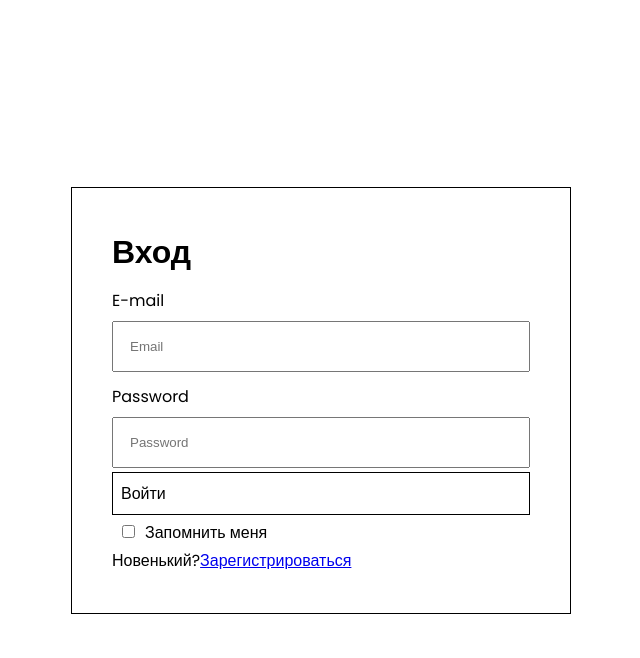
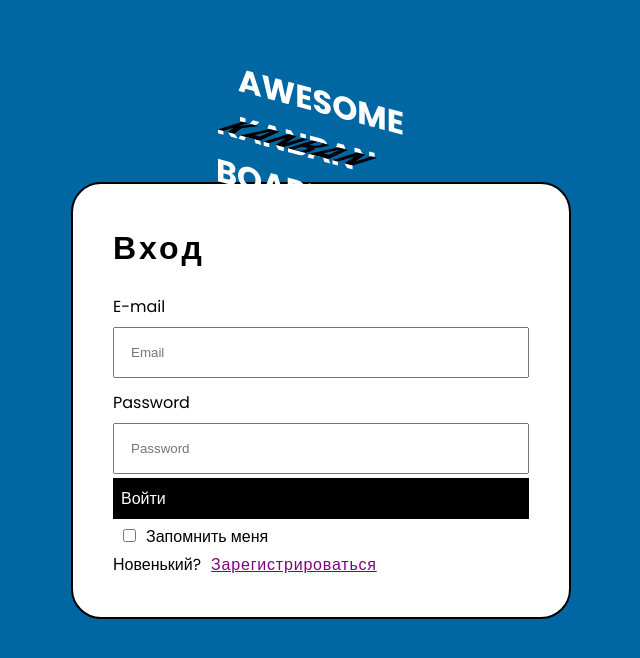
Before and after one commit to ib1zza/react-kanban, a React (Create React App) app: page /login in a window 1280 px wide. Shown: the top 658 px of the page, without its empty margins (319-959 px from the left). Built offline with nearby package versions, Linux system fonts and the light colour scheme; no server answers.

Commit message:
redesign

```diff
--- a/src/pages/Home/index.tsx
+++ b/src/pages/Home/index.tsx
@@ -1,9 +1,6 @@
 import React from "react";
 import { Route, Routes } from "react-router";
 import TaskPage from "./components/TaskPage/TaskPage";
-import Login from "../Login/Login";
-import SignUp from "../SignUp/SignUp";
-import { AuthContextProvider } from "../../context/AuthContext";
 import TaskColumn from "./components/TaskColumn";
 import Layout from "./components/Layout/Layout";
 
@@ -28,8 +25,6 @@ const TYPES = {
   Inprogress: "In progress",
   Finished: "Finished",
 };
-
-
 
 const Home = () => {
   const [tasksAll, setTasksAll] = React.useState(
--- a/src/pages/Login/Login.module.css
+++ b/src/pages/Login/Login.module.css
@@ -1,20 +1,33 @@
 .wrapper {
   display: flex;
-
+  background-color: #0067a3;
   width: 100%;
   height: 100%;
   z-index: 50;
 }
 .login {
-  border: 1px solid black;
+  background-color: white;
+  border: 2px solid black;
   padding: 40px;
   margin: auto;
   width: 500px;
+  border-radius: 30px;
 }
 .login__title {
-  margin-bottom: 16px;
+  margin-bottom: 22px;
+  letter-spacing: 0.1em;
 }
+.login__logo {
+  position: absolute;
+  left: 0;
+  right: 0;
+  margin-left: auto;
+  margin-right: auto;
+  padding-top: 100px;
+  color: white;
 
+  text-align: center;
+}
 .login__body {
   display: flex;
   flex-direction: column;
@@ -25,7 +38,9 @@
   width: 100%;
 }
 .login__btn {
-  border: 1px solid black;
+  background-color: black;
+
+  color: white;
   margin-top: 4px;
   padding: 8px;
   width: 100%;
@@ -36,3 +51,66 @@
 .login__remember {
   margin: 10px;
 }
+.login__linkArea_link {
+  color: purple;
+  text-decoration: underline;
+  letter-spacing: 0.05em;
+}
+.login__linkArea_descr {
+  margin-right: 10px;
+}
+
+.center {
+  position: absolute;
+  left: 0;
+  right: 0;
+  margin-left: auto;
+  margin-right: auto;
+  margin-top: 150px;
+  width: 0;
+  transform: prespective(1000px) translate(-50%, -50%);
+  transform: skewY(15deg);
+  transition: 0.5s;
+}
+
+.center:hover {
+  transform: prespective(1000px) translate(-50%, -50%);
+  transform: skewY(0deg);
+}
+
+.center h1 span {
+  position: absolute;
+  top: 0;
+  left: 0;
+  transform: translate(-50%, -50%);
+  margin: 0;
+  padding: 0;
+  text-transform: uppercase;
+  font-size: 32px;
+  color: #fff;
+  transform-style: preserve-3d;
+  transition: 0.8s;
+}
+.center h1 span:nth-child(1) {
+  clip-path: polygon(0 0, 100% 0, 100% 45%, 0 45%);
+}
+
+.center h1 span:nth-child(2) {
+  color: black;
+  transform: translate(-50%, -50%) skewX(-60deg);
+  left: -10px;
+  clip-path: polygon(0 45%, 100% 45%, 100% 55%, 0 55%);
+}
+
+.center h1 span:nth-child(3) {
+  transform: translate(-50%, -50%) skewY(0deg);
+  left: -22px;
+  clip-path: polygon(0 55%, 100% 55%, 100% 100%, 0 100%);
+}
+
+.center:hover h1 span:nth-child(2),
+.center:hover h1 span:nth-child(3) {
+  transform: translate(-50%, -50%) skewX(0deg);
+  left: 0;
+  color: #fff;
+}
--- a/src/pages/Login/Login.tsx
+++ b/src/pages/Login/Login.tsx
@@ -6,7 +6,6 @@ const Login = () => {
   const [email, setEmail] = useState("");
   const [password, setPassword] = useState("");
   const [error, setError] = useState("");
-
   const { logIn } = UserAuth();
   const navigate = useNavigate();
 
@@ -22,9 +21,17 @@ const Login = () => {
   };
   return (
     <div className={s.wrapper}>
+      <div className={s.center}>
+        <h1>
+          <span>Awesome Kanban Board</span>
+          <span>Awesome Kanban Board</span>
+          <span>Awesome Kanban Board</span>
+        </h1>
+      </div>
+
       <div className={s.login}>
         <div className="max-w-[320px] mx-auto py-16">
-          <h1 className="text-3xl font-bold">Вход</h1>
+          <h1 className={s.login__title}>Вход</h1>
           {error ? <p className=""> {error}</p> : null}
           <form onSubmit={handleSubmit} className="w-full flex flex-col py-4">
             <p className={s.login__label}>E-mail</p>
@@ -47,15 +54,17 @@ const Login = () => {
             />
 
             <button className={s.login__btn}>Войти</button>
-            <div className="flex justify-between items-center text-sm text-gray-600">
+            <div className="">
               <p>
                 <input className={s.login__remember} type="checkbox" />
                 Запомнить меня
               </p>
             </div>
-            <p className="py-8">
-              <span className="text-gray-600">Новенький?</span>
-              <Link to="/signup">Зарегистрироваться</Link>
+            <p className={s.login__linkArea}>
+              <span className={s.login__linkArea_descr}>Новенький?</span>
+              <Link to="/signup" className={s.login__linkArea_link}>
+                Зарегистрироваться
+              </Link>
             </p>
           </form>
         </div>
--- a/src/pages/SignUp/SignUp.module.css
+++ b/src/pages/SignUp/SignUp.module.css
@@ -1,18 +1,21 @@
 .wrapper {
   display: flex;
-
+  background-color: #0067a3;
   width: 100%;
   height: 100%;
   z-index: 50;
 }
 .signup {
-  border: 1px solid black;
+  background-color: white;
+  border: 2px solid black;
   padding: 40px;
   margin: auto;
   width: 500px;
+  border-radius: 30px;
 }
 .signup__title {
-  margin-bottom: 16px;
+  margin-bottom: 22px;
+  letter-spacing: 0.1em;
 }
 .signup__progress {
   margin-bottom: 16px;
@@ -32,3 +35,65 @@
   padding: 8px;
   width: 100%;
 }
+.center {
+  position: absolute;
+  left: 0;
+  right: 0;
+  margin-left: auto;
+  margin-right: auto;
+  margin-top: 150px;
+  width: 0;
+  transform: prespective(1000px) translate(-50%, -50%);
+  transform: skewY(15deg);
+  transition: 0.5s;
+}
+
+.center:hover {
+  transform: prespective(1000px) translate(-50%, -50%);
+  transform: skewY(0deg);
+}
+.signup__linkArea_link {
+  color: purple;
+  text-decoration: underline;
+  letter-spacing: 0.05em;
+}
+.signup__linkArea_descr {
+  margin-right: 10px;
+}
+
+.center h1 span {
+  position: absolute;
+  top: 0;
+  left: 0;
+  transform: translate(-50%, -50%);
+  margin: 0;
+  padding: 0;
+  text-transform: uppercase;
+  font-size: 32px;
+  color: #fff;
+  transform-style: preserve-3d;
+  transition: 0.8s;
+}
+.center h1 span:nth-child(1) {
+  clip-path: polygon(0 0, 100% 0, 100% 45%, 0 45%);
+}
+
+.center h1 span:nth-child(2) {
+  color: black;
+  transform: translate(-50%, -50%) skewX(-60deg);
+  left: -10px;
+  clip-path: polygon(0 45%, 100% 45%, 100% 55%, 0 55%);
+}
+
+.center h1 span:nth-child(3) {
+  transform: translate(-50%, -50%) skewY(0deg);
+  left: -22px;
+  clip-path: polygon(0 55%, 100% 55%, 100% 100%, 0 100%);
+}
+
+.center:hover h1 span:nth-child(2),
+.center:hover h1 span:nth-child(3) {
+  transform: translate(-50%, -50%) skewX(0deg);
+  left: 0;
+  color: #fff;
+}
--- a/src/pages/SignUp/SignUp.tsx
+++ b/src/pages/SignUp/SignUp.tsx
@@ -54,6 +54,13 @@ const SignUp = () => {
   };
   return (
     <div className={s.wrapper}>
+      <div className={s.center}>
+        <h1>
+          <span>Awesome Kanban Board</span>
+          <span>Awesome Kanban Board</span>
+          <span>Awesome Kanban Board</span>
+        </h1>
+      </div>
       <div className={s.signup}>
         <div className="">
           {step === 1 && <h1 className={s.signup__title}>Регистрация</h1>}
@@ -64,7 +71,7 @@ const SignUp = () => {
               <ProgressBar
                 completed={progress}
                 isLabelVisible={false}
-                bgColor="#94b591"
+                bgColor="#DE1D6E"
               />
             </div>
             {step === 1 && (
```
Also changed, not shown: 1 other file (tests, documents, lock files or other folders).
